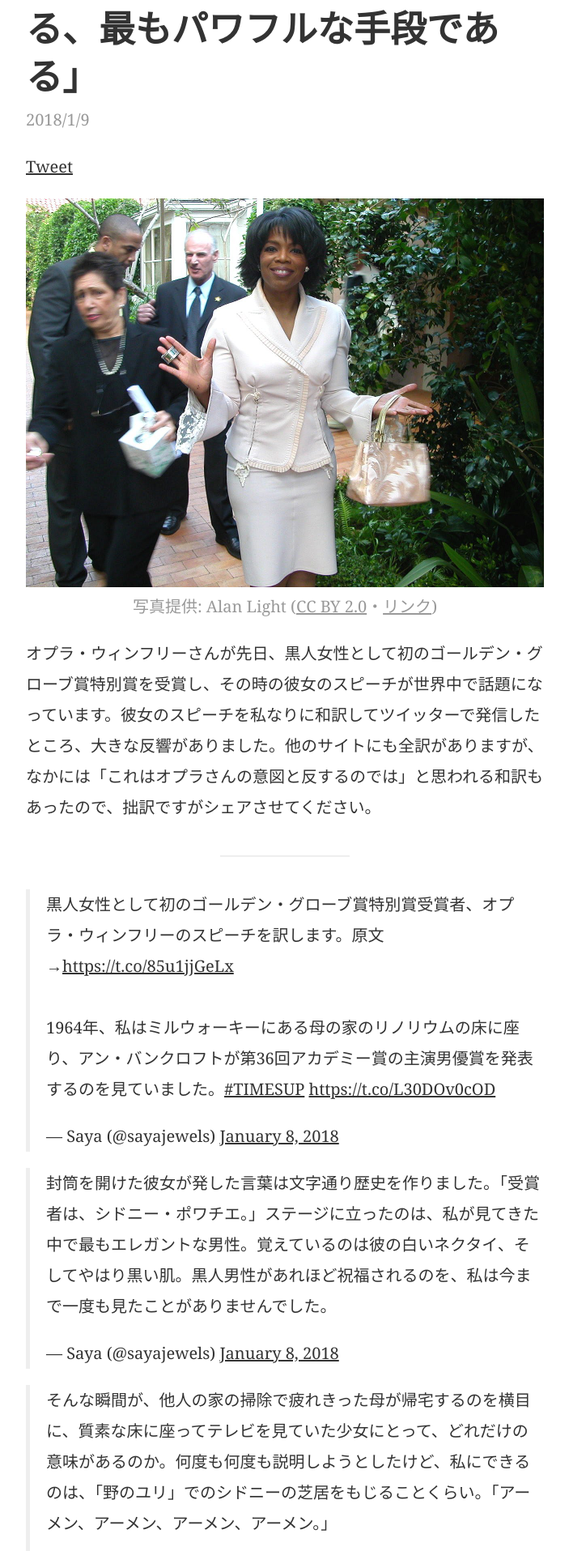
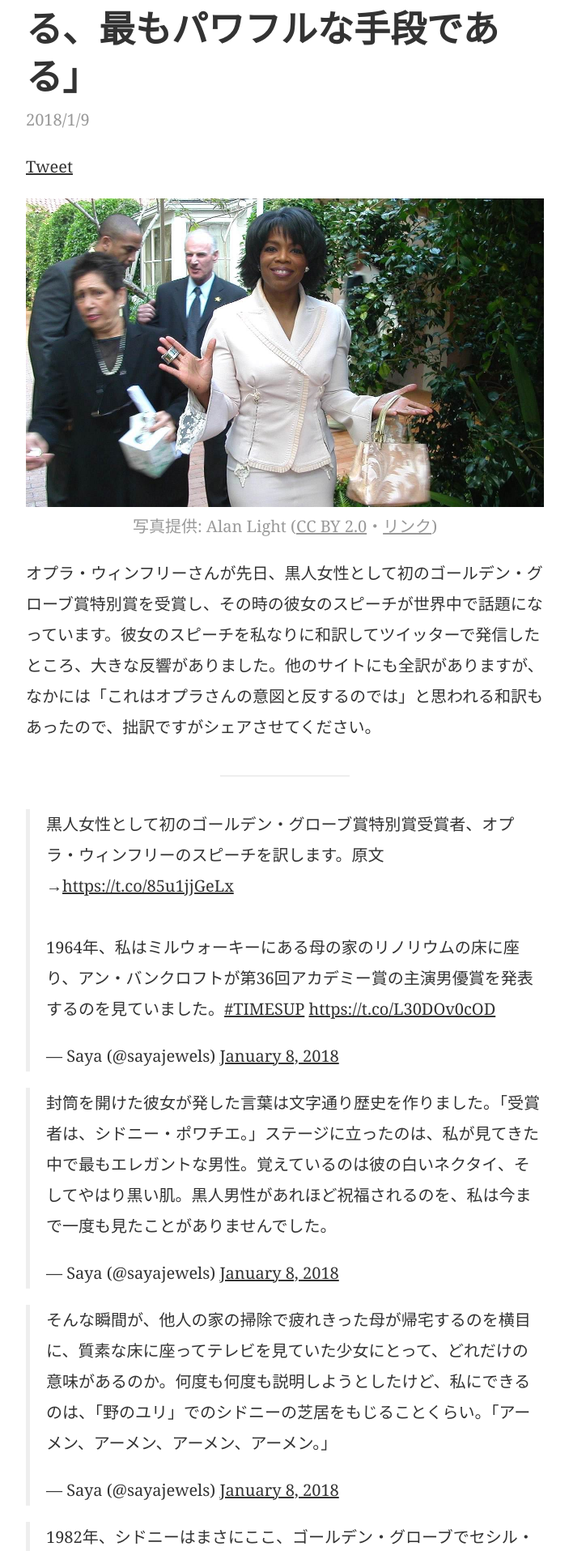
Before and after one commit to sayazamurai/blog, a Jekyll site: the page built from _posts/2018-01-09-oprah-winfrey-speech.md, in a window 1280 px wide. Shown: the part 436-2351 px from the top of the page at 81% size, without its empty margins (288-991 px from the left). Built offline with Jekyll 4.4.1, drawn with Linux system fonts in a browser that asks for light colours; comment, search, counter and statistics services are not loaded.

Commit message:
Update 2018-01-09-oprah-winfrey-speech.md

```diff
--- a/_posts/2018-01-09-oprah-winfrey-speech.md
+++ b/_posts/2018-01-09-oprah-winfrey-speech.md
@@ -1,10 +1,10 @@
 ---
 title: "オプラ・ウィンフリーのゴールデン・グローブ賞特別賞スピーチ和訳。「真実を語ることは、私たち誰もがとることのできる、最もパワフルな手段である」"
-image: /images/oprah.jpg
+image: /images/oprah-edited.jpg
 ---
 
 <figure>
-    <img src="/images/oprah.jpg" />
+    <img src="/images/oprah-edited.jpg" />
     <figcaption>
       写真提供: Alan Light (<a href="http://creativecommons.org/licenses/by/2.0" title="Creative Commons Attribution 2.0">CC BY 2.0</a>・<a href="https://commons.wikimedia.org/w/index.php?curid=22858461">リンク</a>)
     </figcaption>
```
